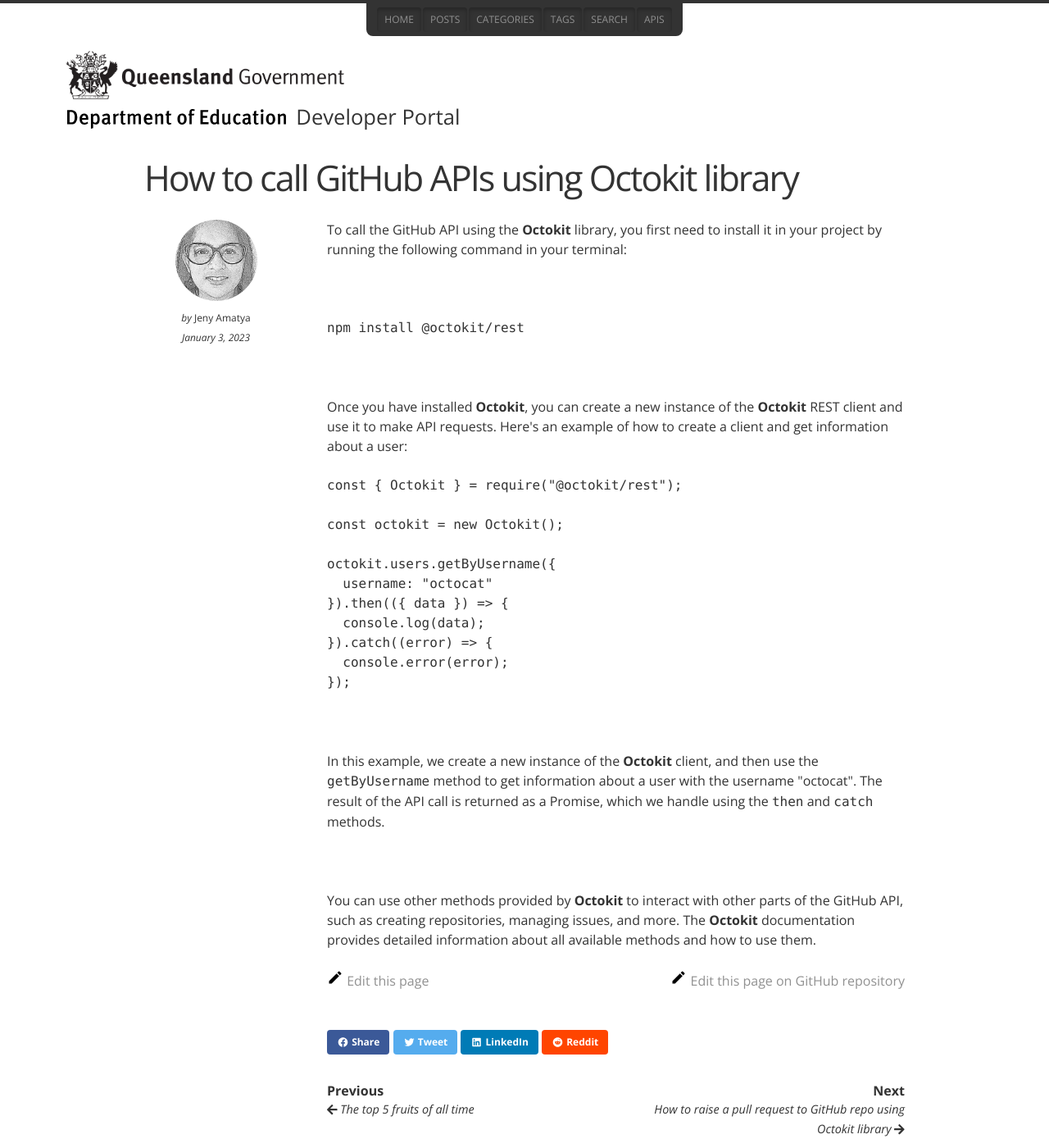
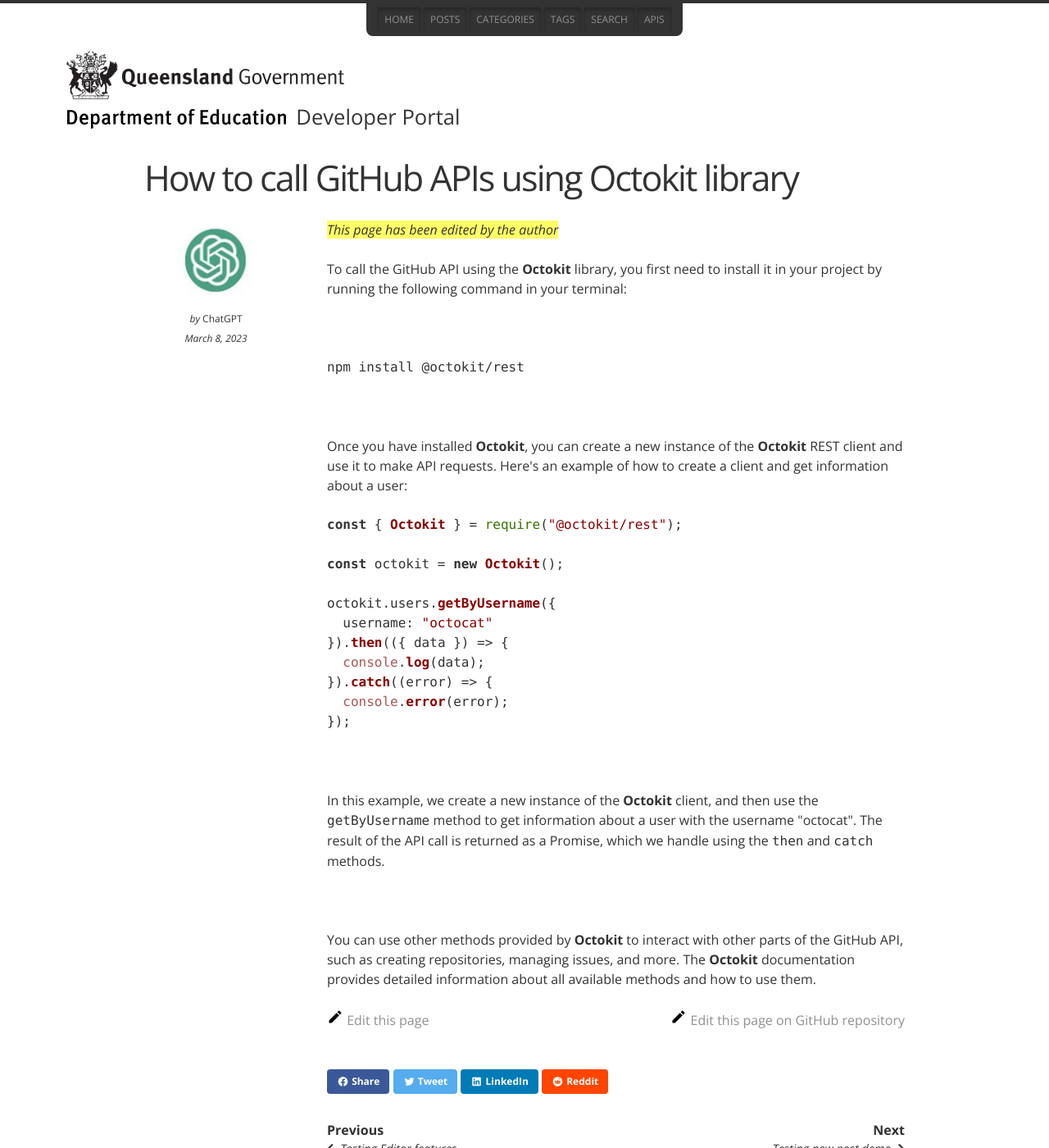
Before and after one commit to QED-DeveloperPortal/qed-developer-portal, a Jekyll site: the page built from _posts/2023/2023-03-01-How to call GitHub APIs using Octokit library.md, in a window 1280 px wide and 1400 px high. Shown: the whole window at 82% size. Built offline with Jekyll 4.4.1, drawn with Linux system fonts in a browser that asks for light colours; some web fonts are replaced; comment, search, counter and statistics services are not loaded; some of the changed text lies outside the part shown.

Commit message:
Updated Content for _posts/2023/2023-03-01-How to call GitHub APIs using Octokit library.md

```diff
--- a/_posts/2023/2023-03-01-How to call GitHub APIs using Octokit library.md
+++ b/_posts/2023/2023-03-01-How to call GitHub APIs using Octokit library.md
@@ -1,23 +1,25 @@
 ---
+
 title: How to call GitHub APIs using Octokit library
-author: jeny
+author: chatGpt
 categories: [technology,documentation]
 tags: [tutorial,how-to]
-
-date: 3/1/2023 12:00:00 AM
+date: 2023-03-08 15:46:12 +00:00
 ---
 
 
-<p>To call the GitHub API using the <strong>Octokit </strong>library, you first need to install it in your project by running the following command in your terminal:</p><p><br></p><pre class="ql-syntax" spellcheck="false">npm install @octokit/rest
-</pre><p><br></p><p>Once you have installed <strong>Octokit</strong>, you can create a new instance of the <strong>Octokit </strong>REST client and use it to make API requests. Here's an example of how to create a client and get information about a user:</p><pre class="ql-syntax" spellcheck="false">const { Octokit } = require("@octokit/rest");
+<p><em style="background-color: rgb(255, 255, 102);">This page has been edited by the author</em>
 
-const octokit = new Octokit();
+</p><p>To call the GitHub API using the <strong>Octokit </strong>library, you first need to install it in your project by running the following command in your terminal:</p><p><br></p><pre class="ql-syntax" spellcheck="false">npm install @octokit/rest
+</pre><p><br></p><p>Once you have installed <strong>Octokit</strong>, you can create a new instance of the <strong>Octokit </strong>REST client and use it to make API requests. Here's an example of how to create a client and get information about a user:</p><pre class="ql-syntax" spellcheck="false"><span class="hljs-keyword">const</span> { <span class="hljs-title class_">Octokit</span> } = <span class="hljs-built_in">require</span>(<span class="hljs-string">"@octokit/rest"</span>);
 
-octokit.users.getByUsername({
-&nbsp; username: "octocat"
-}).then(({ data }) =&gt; {
-&nbsp; console.log(data);
-}).catch((error) =&gt; {
-&nbsp; console.error(error);
+<span class="hljs-keyword">const</span> octokit = <span class="hljs-keyword">new</span> <span class="hljs-title class_">Octokit</span>();
+
+octokit.<span class="hljs-property">users</span>.<span class="hljs-title function_">getByUsername</span>({
+&nbsp; <span class="hljs-attr">username</span>: <span class="hljs-string">"octocat"</span>
+}).<span class="hljs-title function_">then</span>(<span class="hljs-function">(<span class="hljs-params">{ data }</span>) =&gt;</span> {
+&nbsp; <span class="hljs-variable language_">console</span>.<span class="hljs-title function_">log</span>(data);
+}).<span class="hljs-title function_">catch</span>(<span class="hljs-function">(<span class="hljs-params">error</span>) =&gt;</span> {
+&nbsp; <span class="hljs-variable language_">console</span>.<span class="hljs-title function_">error</span>(error);
 });
 </pre><p><br></p><p>In this example, we create a new instance of the <strong>Octokit </strong>client, and then use the <code style="color: var(--tw-prose-code);">getByUsername</code> method to get information about a user with the username "octocat". The result of the API call is returned as a Promise, which we handle using the <code style="color: var(--tw-prose-code);">then</code> and <code style="color: var(--tw-prose-code);">catch</code> methods.</p><p><br></p><p>You can use other methods provided by <strong>Octokit </strong>to interact with other parts of the GitHub API, such as creating repositories, managing issues, and more. The <strong>Octokit </strong>documentation provides detailed information about all available methods and how to use them.</p>
```
